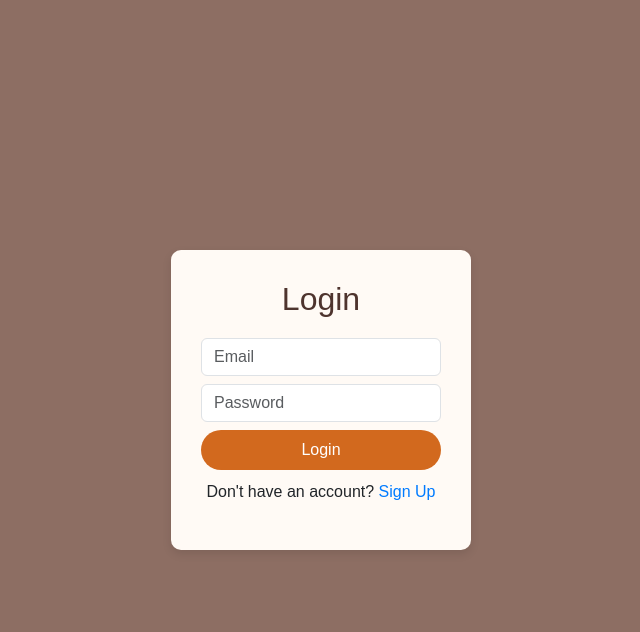
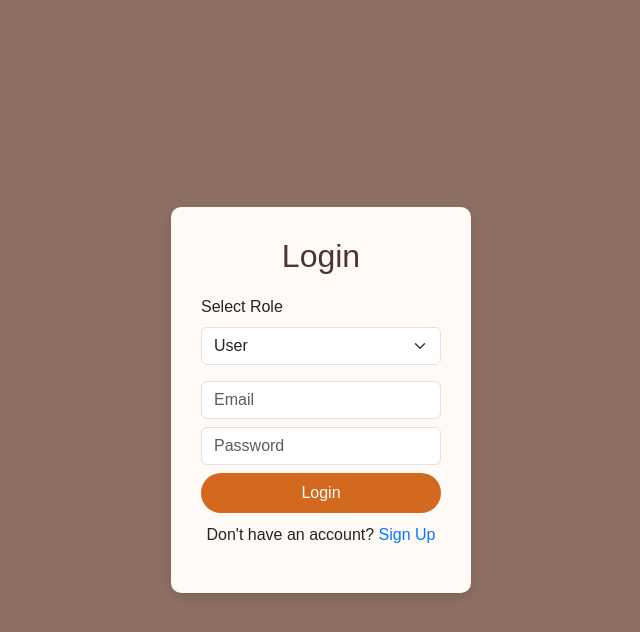
Before and after one commit to Vaishnavipawarr/CITS5505_Project, a Python web app: template templates/login.html in a window 1280 px wide. Shown: the top 632 px of the page, without its empty margins (319-959 px from the left). Run offline with Jinja, Linux system fonts and the light colour scheme; the template is opened without the code that fills it, so the values that code supplies are empty.

Commit message:
refactor user roles: replace admin with restaurant owner for better domain relevance

```diff
--- a/templates/login.html
+++ b/templates/login.html
@@ -59,6 +59,15 @@
     <h2>Login</h2>
 
     <form>
+                <!-- role -->
+        <div class="mb-3">
+            <label class="form-label">Select Role</label>
+            <select name="role" class="form-select mb-2">
+                <option value="user">User</option>
+                <option value="restaurant owner">Restaurant Owner</option>
+            </select>
+        </div>
+
         <input type="email" class="form-control mb-2" placeholder="Email" required>
         <input type="password" class="form-control mb-2" placeholder="Password" required>
 
--- a/templates/signup.html
+++ b/templates/signup.html
@@ -65,7 +65,7 @@
             <label class="form-label">Select Role</label>
             <select name="role" class="form-select mb-2">
                 <option value="user">User</option>
-                <option value="admin">Admin</option>
+                <option value="restaurant owner">Restaurant Owner</option>
             </select>
         </div>
 
```
